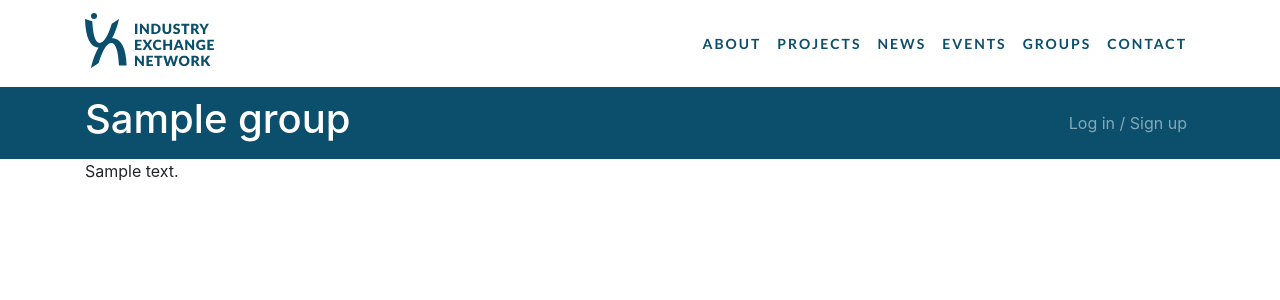
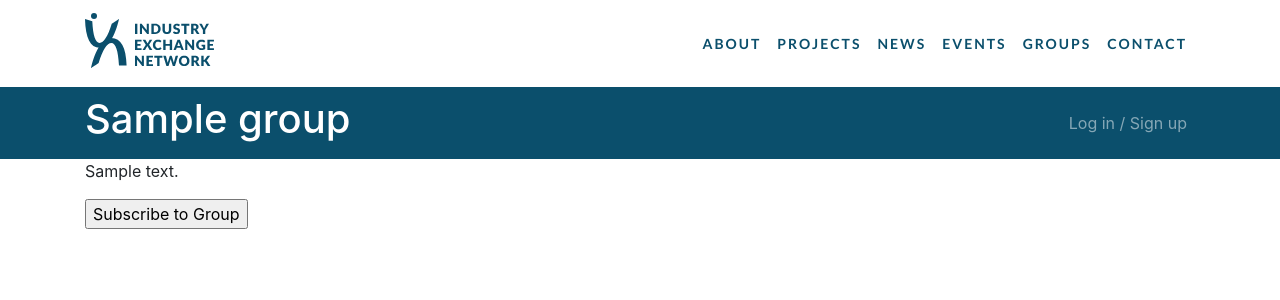
Before and after one commit to UCLComputerScience/103P_2018_team51, a Django app: template ssig_site/base/templates/group-detail.html in a window 1280 px wide. Shown: the top 300 px of the page. Run offline with Django 3.2, Linux system fonts and the light colour scheme; the template is opened without the code that fills it: most values are stand-ins (such as "Sample title", 1, 10 or a date in 2020); style sheets or scripts are compiled from the project's sources.

Commit message:
temp commit

```diff
--- a/ssig_site/base/templates/group-detail.html
+++ b/ssig_site/base/templates/group-detail.html
@@ -5,7 +5,10 @@
 {% block header %}
   <h1>{{group.name}}</h1>
 {% endblock %}
-
 {% block content %}
 <p>{{group.description}}</p>
+<form action="/g/{{group.id}}/subscribe" method="post">
+    {% csrf_token %}
+    <input type="submit" value="Subscribe to Group">
+</form>
 {% endblock %}
--- a/ssig_site/base/urls.py
+++ b/ssig_site/base/urls.py
@@ -6,5 +6,6 @@ urlpatterns = [
     path('', views.index, name='index'),
     path('g/<int:id>', views.group, name='group-detail'),
     path('events', views.events, name='events'),
-    path('e/<int:id>', views.event, name='event')
+    path('e/<int:id>', views.event, name='event'),
+    path('g/<int:id>/subscribe', views.)
 ]
```
Also changed, not shown: ssig_site/auth/migrations/0002_auto_20180305_1717.py (added), ssig_site/auth/migrations/0003_auto_20180305_1719.py (added), ssig_site/base/views.py (line endings or trailing spaces), 1 other file.
